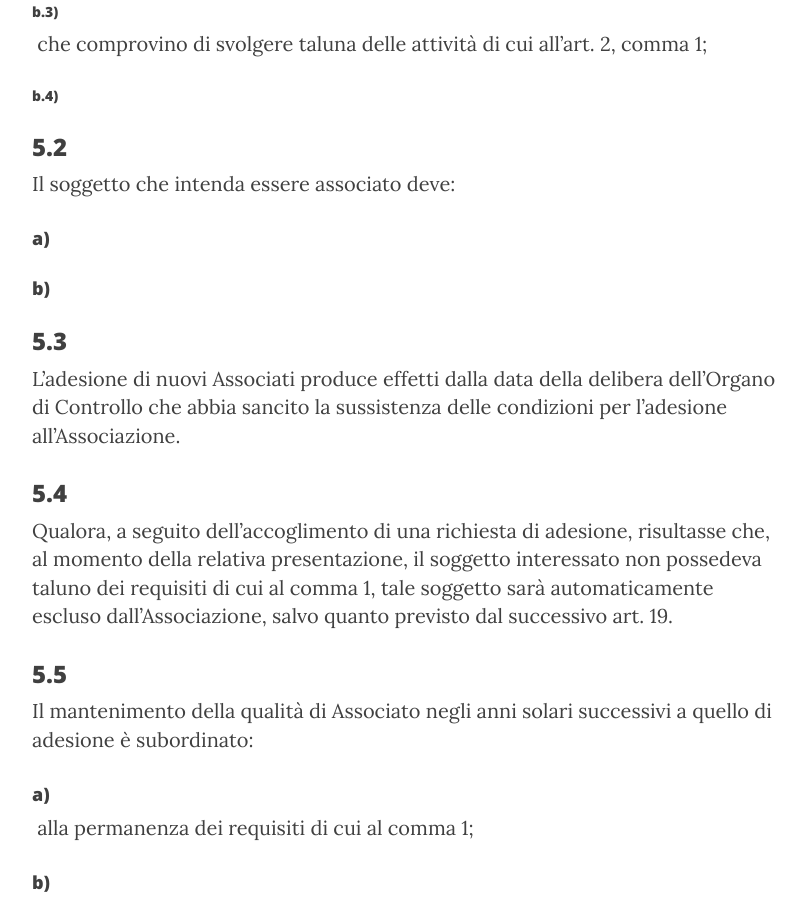
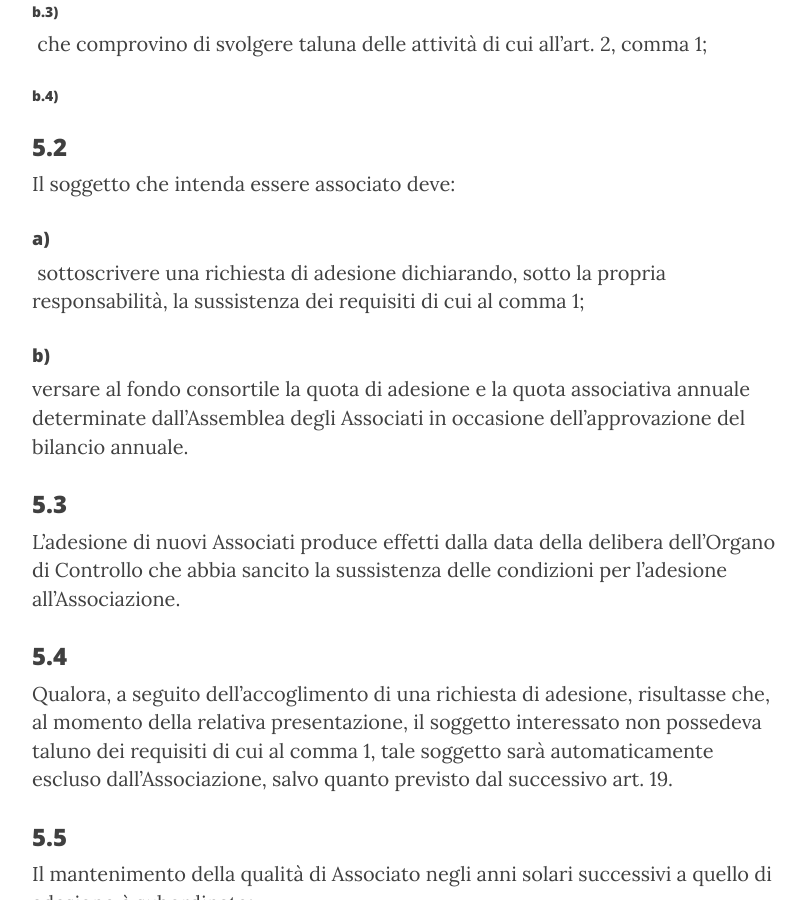
Before and after one commit to assobit/assobit.github.io, a Jekyll site: the page built from statuto.html, in a window 1280 px wide and 900 px high, scrolled down 5695 px. Shown: the whole window, without its empty margins (233-1039 px from the left). Built offline with Jekyll 4.4.1, drawn with Linux system fonts in a browser that asks for light colours; nearby versions of some CDN libraries.

Commit message:
Update statuto.html

```diff
--- a/statuto.html
+++ b/statuto.html
@@ -213,11 +213,11 @@ bgimg: img/about-bg.jpg
     Il soggetto che intenda essere associato deve:
   </p>
   <p class="c3">
-    <h4 id="5.2.a">a)</h4
+    <h4 id="5.2.a">a)</h4>
     &nbsp;sottoscrivere una richiesta di adesione dichiarando, sotto la propria responsabilit&agrave;, la sussistenza dei requisiti di cui al comma 1;
   </p>
   <p class="c3">
-    <h4 id="5.2.b">b)</h4
+    <h4 id="5.2.b">b)</h4>
     versare al fondo consortile la quota di adesione e la quota associativa annuale determinate dall&rsquo;Assemblea degli Associati in occasione dell&rsquo;approvazione del bilancio annuale.
   </p>
   <p class="c3">
```
